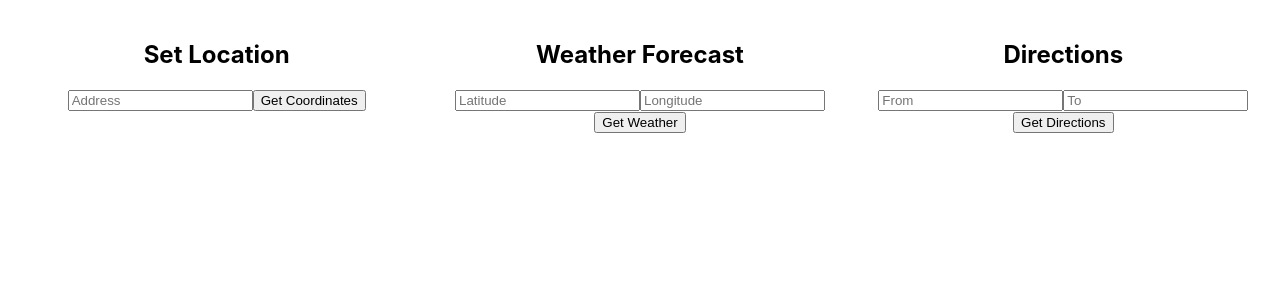
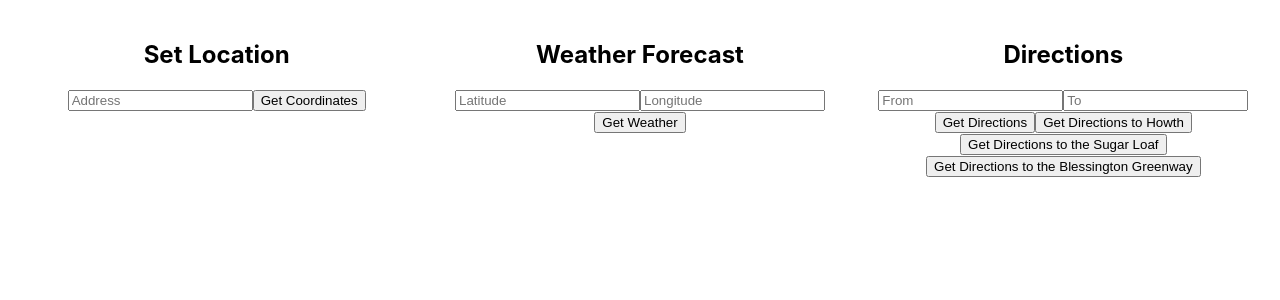
Before and after one commit to cduggan1/group-design-project-10, a React (Create React App) app in the folder front-end/: page / in a window 1280 px wide. Shown: the top 300 px of the page. Built offline with nearby package versions, Linux system fonts and the light colour scheme.

Commit message:
Gives three possible destinations

```diff
--- a/front-end/src/components/Weather.js
+++ b/front-end/src/components/Weather.js
@@ -129,6 +129,25 @@ const Weather = () => {
                     onChange={(e) => {setDestination(e.target.value)}}
                 />
                 <button onClick={fetchDirections}>Get Directions</button>
+
+                <button onClick={() => {
+                setDestination("53.377,-6.073");
+                }}>
+                Get Directions to Howth
+                </button>
+
+                <button onClick={() => {
+                setDestination("53.144, -6.155");
+                }}>
+                Get Directions to the Sugar Loaf
+                </button>
+
+                <button onClick={() => {
+                setDestination("53.141, -6.56");
+                }}>
+                Get Directions to the Blessington Greenway
+                </button>
+
                 {directions && (
                     <div>
                         {directions.map((direction, index) => (
```
